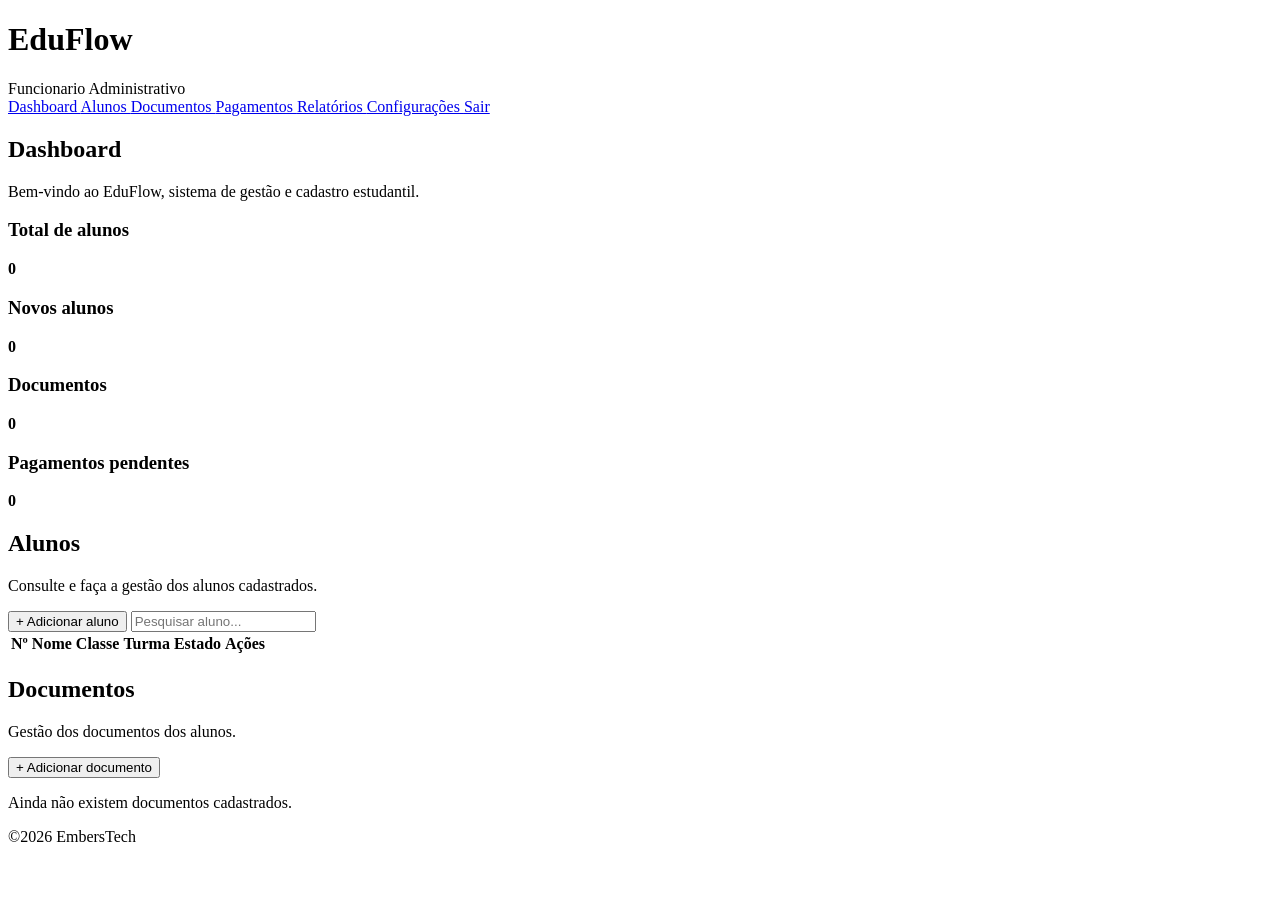
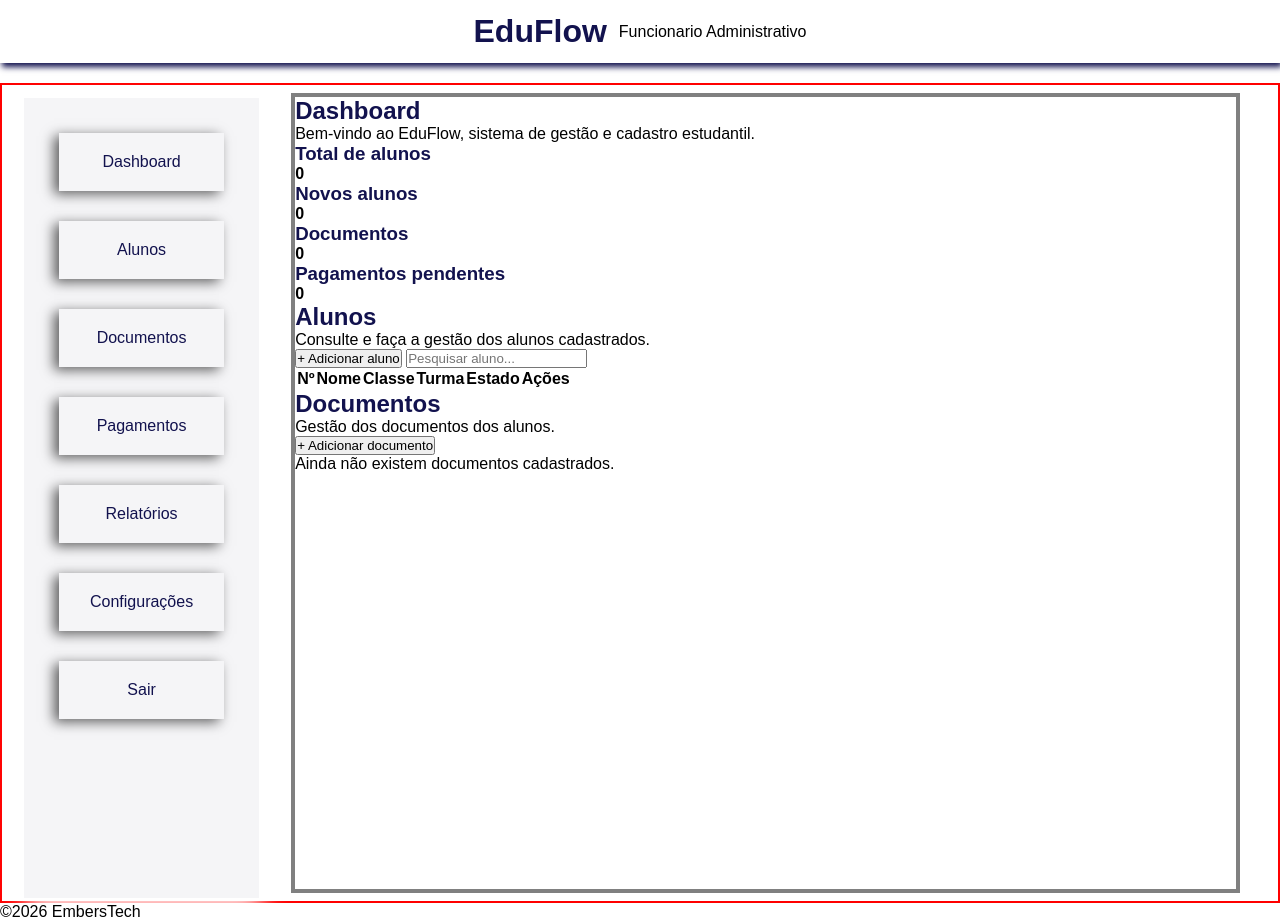
Before and after one commit to eversoncodes-gif/EduFlow, a plain HTML site: page dashboard.html in a window 1280 px wide. Before the commit the page ends 862 px from the top, so only its background shows below. Drawn offline with Linux system fonts and the light colour scheme.

Commit message:
adicionei ReadMe.md na pasta descricao do projecto tambem adicionei o css da pagina dashboard e login fiz algumas alteracoes no dashboard.html e inicio.html ao invez de fazer o dashboard tudo numa unica posicao colquei um layout de 2 colunas,uma para o sidebar e otra para a dashboard,assim fica mais organizado e bonito. ainda falta melhorar o css da dashboard e o sidebar,ja com um ar mais profissional,mas por agora esta bom da para ver como vai ficar o layout.
 # Please enter the commit message for your changes. Lines starting

```diff
--- a/css.da.pasgina/dashboard.css
+++ b/css.da.pasgina/dashboard.css
@@ -0,0 +1,88 @@
+*{
+    box-sizing: border-box;
+    padding: 0;
+    margin: 0;
+    font-family: sans-serif;
+}
+:root{
+    --fundo:#f5f5f7;
+    --primary-color:#4a44a4;
+    --card:#ffffff;
+    --text:#12124e;
+    --info:rgb(8, 8, 64);
+    --font-main:"Roboto",sans-serif;
+    --font-heading:"Popins",sans-serif;
+    --font-logo:"Lobster",sans-serif;
+}
+body{
+padding: 0;
+margin: 0;
+font-family: var(--font-main);
+
+}
+
+h1,h2,h3{
+font-family: var(--font-heading);
+color: var(--text);
+
+}
+.topo{
+/* border: 3px solid green; */
+padding: 13px;
+display: flex;
+align-items: center;
+justify-content: center;
+gap: 12px;
+box-shadow: 2px 4px 6px  var(--text);
+}
+
+.layout{
+border: solid red 2px;
+ display: flex;
+ align-items: center;
+ justify-content: space-between;
+ gap: 10px;
+ margin-top: 20px;
+ width: 100%;
+ /* box-shadow: -4px 12px 22px rgba(0,0,0,0.62) ; */
+}
+.sidebar{
+ /* border: 2px solid blue;    */
+ display:grid;
+grid: 1;
+flex: 1;
+background: var(--fundo);
+ margin: 1% 22px 3px;
+ height: 100vh;
+box-shadow: 3px 12px 24px white;
+}
+.menu{
+padding: 35px;
+display: flex;
+flex-direction: column;
+align-items: center;
+justify-content: space-between center;
+gap: 30px;
+
+}
+.menu-link{
+text-align: center;
+box-shadow: -5px 3px 12px rgba(0,0,0,0.62);
+padding: 20px;
+width: 100%;
+text-decoration: none;
+color: var(--text);
+
+}
+
+
+
+
+
+main{
+    flex: 4;
+    border: solid 4px grey;
+    height: 100vh;
+    margin-right: 3%;
+    width: 100%;
+}
--- a/css.da.pasgina/login.css
+++ b/css.da.pasgina/login.css
@@ -24,29 +24,32 @@ body{
     background:  #2a2b36;
     flex-direction: column;
     align-items: center;
-    flex:1;
-    justify-content: space-between;
+    justify-content: center;
+    border-radius: 3px;
     width: 100%;
-    /* padding: 50px 100px; */
+    padding: 50px 100px;
 
 
 }
 
 form{
 display: grid;
+text-align: center;
 width: 100%;
 
 /* border: 3px solid red; */
 }
 input{
-
     height: 2rem;
     background: white;
+    width: 100%;
 }
 .campo{
     display: grid;
-
     padding: 2px;
+}
+label{
+    font-size: 20px;
 }
 
 footer{
--- a/dashboard.html
+++ b/dashboard.html
@@ -3,7 +3,14 @@
 <head>
     <meta charset="UTF-8">
     <meta name="viewport" content="width=device-width, initial-scale=1.0">
+    <meta name="keywords" content="Dashboards,Descricao do sistema, gerir clientes">
+    <meta name="author" content="Everson Anselmo Muianga">
+    <meta name="description" content="A dashboard do EduFLow, aqui eles terao a base imicial do projecto, a parte administraiva">
+    <link rel="preconnect" href="https://fonts.googleapis.com">
+    <link rel="preconnect" href="https://fonts.gstatic.com" crossorigin>
+    <link href="https://fonts.googleapis.com/css2?family=Lobster&family=Montserrat:wght@400;700&family=Poppins:wght@400;700&family=Roboto:wght@400;700&display=swap" rel="stylesheet">
     <link rel="stylesheet" href="css.da.pasgina/dashboard.css">
+
     <title>EduFlow - Dashboard</title>
 </head>
 <body>
@@ -57,10 +64,8 @@
 
             </nav>
            </aside>
-      </div>
 
-
-      <!-- Conteudo Principal -->
+             <!-- Conteudo Principal -->
         <main>
 
 
@@ -198,6 +203,10 @@
             </section>
 
          </main>
+      </div>
+
+
+
 
 
 
```
Also changed, not shown: inicio.html (+4 -3 lines), 1 other file.
